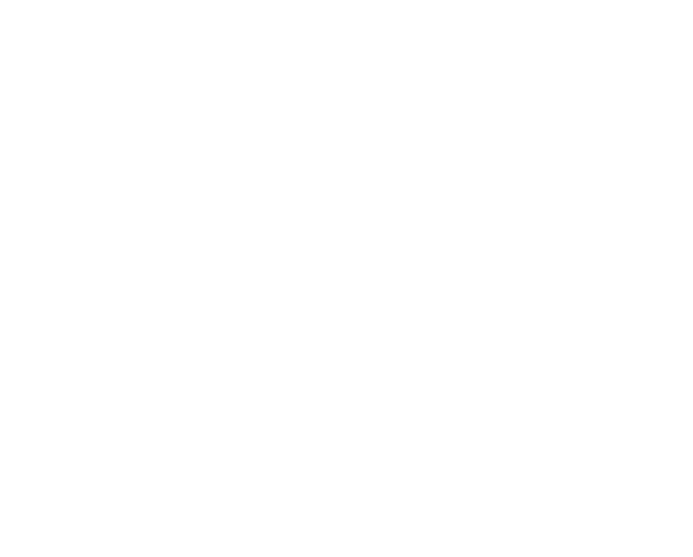
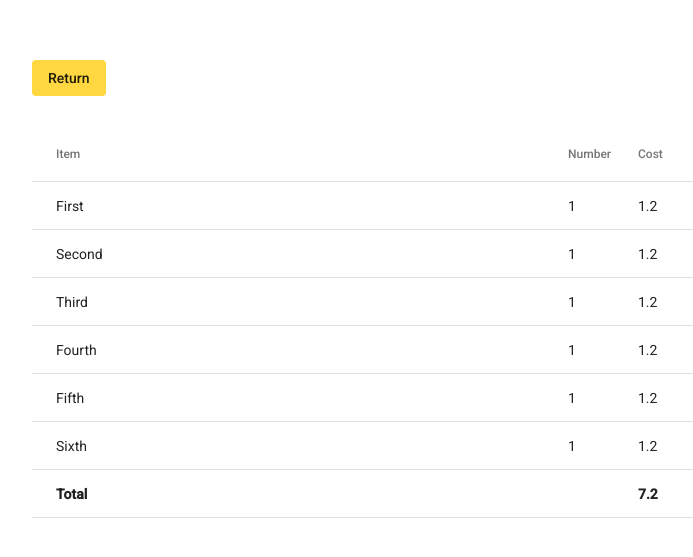
Before and after one commit to VostroknutovaDS/store-app, an Angular app in the folder store-app/: page /cart in a window 1280 px wide. Before the commit this address led to /. Shown: the part 111-668 px from the top of the page, without its empty margins (258-951 px from the left). Built offline with nearby package versions, Linux system fonts and the light colour scheme.

Commit message:
feat: add card template

```diff
--- a/store-app/src/app/app-routing.module.ts
+++ b/store-app/src/app/app-routing.module.ts
@@ -1,8 +1,15 @@
 import { NgModule } from '@angular/core';
 import { Routes, RouterModule } from '@angular/router';
+import { CartComponent } from './components/cart/cart';
 import { StoreGridComponent } from './components/store-grid/store-grid';
 
-const routes: Routes = [{ path: '', component: StoreGridComponent }];
+const routes: Routes = [
+  {
+    path: '',
+    component: StoreGridComponent,
+  },
+  { path: 'cart', component: CartComponent },
+];
 
 @NgModule({
   imports: [RouterModule.forRoot(routes)],
--- /dev/null
+++ b/store-app/src/app/components/cart/cart.html
@@ -0,0 +1,26 @@
+<div class="table-container">
+  <button mat-flat-button color="accent" [routerLink]="['']">Return</button>
+  <table mat-table [dataSource]="data">
+    <ng-container matColumnDef="name">
+      <th mat-header-cell *matHeaderCellDef>Item</th>
+      <td mat-cell *matCellDef="let row">{{row.name}}</td>
+      <td mat-footer-cell *matFooterCellDef>Total</td>
+    </ng-container>
+
+    <ng-container matColumnDef="cost">
+      <th mat-header-cell *matHeaderCellDef>Cost</th>
+      <td mat-cell *matCellDef="let row">{{row.cost}}</td>
+      <td mat-footer-cell *matFooterCellDef>{{getTotalCost()}}</td>
+    </ng-container>
+
+    <ng-container matColumnDef="number">
+      <th mat-header-cell *matHeaderCellDef>Number</th>
+      <td mat-cell *matCellDef="let row">{{row.number}}</td>
+      <td mat-footer-cell *matFooterCellDef></td>
+    </ng-container>
+
+    <tr mat-header-row *matHeaderRowDef="columns"></tr>
+    <tr mat-row *matRowDef="let row; columns: columns;"></tr>
+    <tr mat-footer-row *matFooterRowDef="columns"></tr>
+  </table>
+</div>
--- /dev/null
+++ b/store-app/src/app/components/cart/cart.scss
@@ -0,0 +1,29 @@
+@import "../../../scss/constants.scss";
+
+table {
+  width: 100%;
+
+  tr.mat-footer-row {
+    font-weight: bold;
+  }
+
+  .mat-column-number,
+  .mat-column-cost {
+    width: 70px;
+  }
+}
+
+.table-container {
+  max-width: 700px;
+  margin-left: auto;
+  margin-right: auto;
+  height: 100%;
+  display: flex;
+  flex-direction: column;
+  justify-content: center;
+  align-items: flex-start;
+
+  button {
+    margin-bottom: 2 * $gutter;
+  }
+}
--- /dev/null
+++ b/store-app/src/app/components/cart/cart.ts
@@ -0,0 +1,21 @@
+import { Component, OnInit } from '@angular/core';
+import { items } from 'src/app/mock-data';
+import { CardItem } from './item-interface';
+
+@Component({
+  selector: 'app-cart',
+  templateUrl: './cart.html',
+  styleUrls: ['./cart.scss'],
+})
+export class CartComponent implements OnInit {
+  data: (CardItem & { number: number })[];
+  readonly columns = ['name', 'number', 'cost'];
+
+  ngOnInit(): void {
+    this.data = items.map((x) => ({ ...x, number: 1 }));
+  }
+
+  getTotalCost(): number {
+    return this.data.map((x) => x.cost).reduce((acc, value) => acc + value, 0);
+  }
+}
--- a/store-app/src/app/components/item/item-interface.ts
+++ b/store-app/src/app/components/cart/item-interface.ts
@@ -2,4 +2,5 @@ export interface CardItem {
   name: string;
   description: string;
   image: string;
+  cost: number;
 }
--- a/store-app/src/app/components/store-grid/store-grid.html
+++ b/store-app/src/app/components/store-grid/store-grid.html
@@ -1,6 +1,6 @@
-<mat-toolbar
-  ><span class="toolbar-title">Fabulous store!</span>
-  <button mat-icon-button>Cart</button>
+<mat-toolbar>
+  <span class="toolbar-title">Fabulous store!</span>
+  <button mat-flat-button color="accent" [routerLink]="['/cart']">Cart</button>
 </mat-toolbar>
 <mat-grid-list [cols]="columnNumber">
   <mat-grid-tile *ngFor="let item of data">
--- a/store-app/src/app/components/store-grid/store-grid.scss
+++ b/store-app/src/app/components/store-grid/store-grid.scss
@@ -1,5 +1,10 @@
-mat-toolbar::ng-deep .toolbar-title {
-  margin-right: auto;
+@import "../../../scss/constants.scss";
+
+mat-toolbar {
+  margin-bottom: $gutter;
+  ::ng-deep .toolbar-title {
+    margin-right: auto;
+  }
 }
 
 mat-card {
--- a/store-app/src/app/components/store-grid/store-grid.ts
+++ b/store-app/src/app/components/store-grid/store-grid.ts
@@ -1,6 +1,6 @@
 import { ChangeDetectionStrategy, Component, OnInit } from '@angular/core';
 import { items } from 'src/app/mock-data';
-import { CardItem } from '../item/item-interface';
+import { CardItem } from '../cart/item-interface';
 
 @Component({
   selector: 'app-store-grid',
--- a/store-app/src/app/mock-data.ts
+++ b/store-app/src/app/mock-data.ts
@@ -1,10 +1,10 @@
-import { CardItem } from './components/item/item-interface';
+import { CardItem } from './components/cart/item-interface';
 
 export const items: CardItem[] = [
-  { name: 'First', image: '', description: '' },
-  { name: 'Second', image: '', description: '' },
-  { name: 'Third', image: '', description: '' },
-  { name: 'Fourth', image: '', description: '' },
-  { name: 'Fifth', image: '', description: '' },
-  { name: 'Sixth', image: '', description: '' },
+  { name: 'First', image: '', description: '', cost: 1.2 },
+  { name: 'Second', image: '', description: '', cost: 1.2 },
+  { name: 'Third', image: '', description: '', cost: 1.2 },
+  { name: 'Fourth', image: '', description: '', cost: 1.2 },
+  { name: 'Fifth', image: '', description: '', cost: 1.2 },
+  { name: 'Sixth', image: '', description: '', cost: 1.2 },
 ];
--- /dev/null
+++ b/store-app/src/scss/constants.scss
@@ -0,0 +1 @@
+$gutter: 15px;
```
Also changed, not shown: store-app/src/app/app.module.ts (+6 -1 lines).
